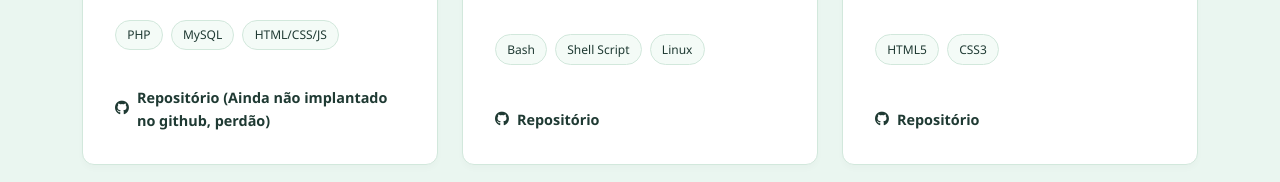
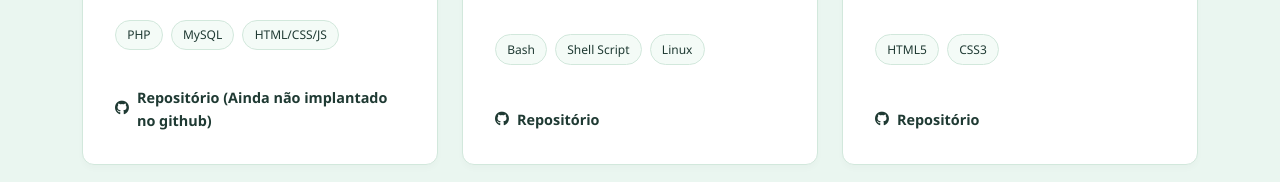
Before and after one commit to AtvFaTeC/portifolio, a plain HTML site: page index.html in a window 1280 px wide. Shown: the part 1930-2112 px from the top of the page. Drawn offline with nearby package versions, Linux system fonts and the light colour scheme.

Commit message:
Update index.html

```diff
--- a/index.html
+++ b/index.html
@@ -111,8 +111,8 @@
               <span>HTML/CSS/JS</span>
             </div>
             <div class="rodape-cartao mt-3">
-              <a href="#"><i class="fa-brands fa-github"></i>
-                Repositório (Ainda não implantado no github, perdão)</a>
+              <a class="nav-link disabled" aria-disabled="true"><i class="fa-brands fa-github"></i>
+                Repositório (Ainda não implantado no github)</a>
             </div>
           </div>
         </div>
```
